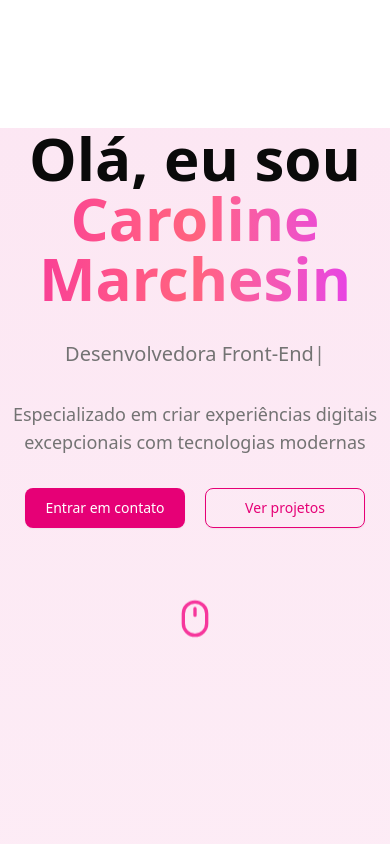
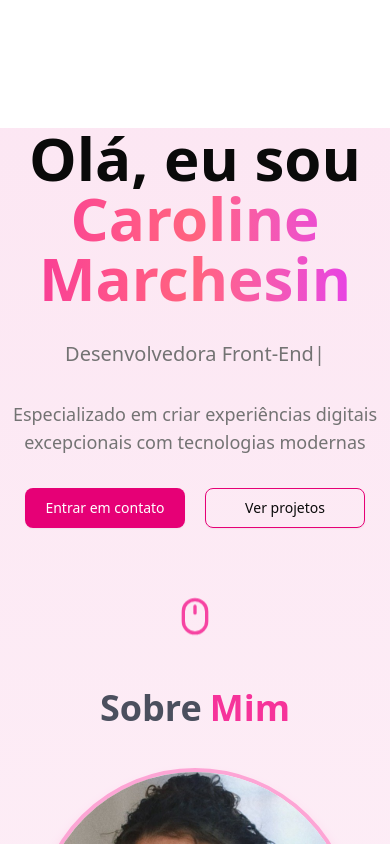
Before and after one commit to CarolMarchesin/portifolio-caroline, a Next.js app: page / in a window 390 px wide. Shown: the top 844 px of the page. Built offline with nearby package versions, Linux system fonts and the light colour scheme.

Commit message:
feat: update Hero section styles for improved responsiveness and dark mode support

```diff
--- a/app/sections/Hero.tsx
+++ b/app/sections/Hero.tsx
@@ -27,7 +27,7 @@ export default function Hero() {
   }, []);
 
   return (
-    <section className="h-screen container mt-32">
+    <section className="container mt-32">
       <div className="flex flex-col items-center justify-center text-center">
         <div className="flex flex-row md:flex-row text-6xl md:text-8xl font-bold">
           <span>Olá, eu sou</span>
@@ -68,7 +68,7 @@ export default function Hero() {
             <Link href="/contact">Entrar em contato</Link>
           </Button>
 
-          <Button asChild variant="outline" className="text-pink-600 border-pink-600 h-10 w-40 bg-transparent border">
+          <Button asChild variant="outline" className="dark:text-white border-pink-600 h-10 w-40 bg-transparent border hover:text-pink-600">
             <Link href="/projects">Ver projetos</Link>
           </Button>
         </motion.div>
```
